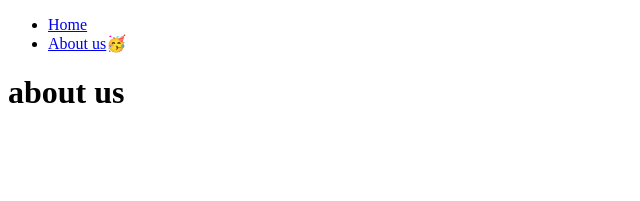
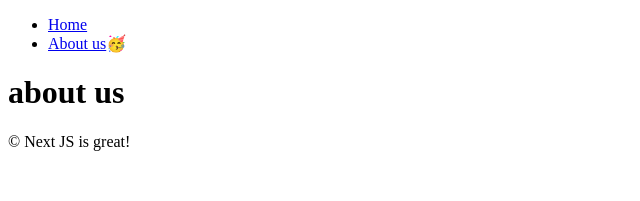
Before and after one commit to kyj980303/learn-nextjs14, a Next.js app: page /about-us in a window 1280 px wide. Shown: the top 201 px of the page, without its empty margins (0-640 px from the left). Built offline with nearby package versions, Linux system fonts and the light colour scheme.

Commit message:
Refactor: navigation component with layout component

```diff
--- /dev/null
+++ b/app/about-us/layout.tsx
@@ -0,0 +1,12 @@
+export const metadata = {
+  title: "Next.js",
+  description: "Generated by Next.js",
+};
+
+export default function AboutUsLayout({
+  children,
+}: {
+  children: React.ReactNode;
+}) {
+  return <div>{children} &copy; Next JS is great!</div>;
+}
--- a/app/about-us/page.tsx
+++ b/app/about-us/page.tsx
@@ -1,9 +1,6 @@
-import Navigation from "../../components/Navigation";
-
 export default function AboutUs() {
   return (
     <div>
-      <Navigation />
       <h1>about us</h1>
     </div>
   );
--- a/app/layout.tsx
+++ b/app/layout.tsx
@@ -1,16 +1,21 @@
+import Navigation from "../components/Navigation";
+
 export const metadata = {
-  title: 'Next.js',
-  description: 'Generated by Next.js',
-}
+  title: "Next.js",
+  description: "Generated by Next.js",
+};
 
 export default function RootLayout({
   children,
 }: {
-  children: React.ReactNode
+  children: React.ReactNode;
 }) {
   return (
     <html lang="en">
-      <body>{children}</body>
+      <body>
+        <Navigation />
+        {children}
+      </body>
     </html>
-  )
+  );
 }
--- a/app/page.tsx
+++ b/app/page.tsx
@@ -1,9 +1,6 @@
-import Navigation from "../components/Navigation";
-
 export default function Page() {
   return (
     <div>
-      <Navigation />
       <h1>hello</h1>
     </div>
   );
```
